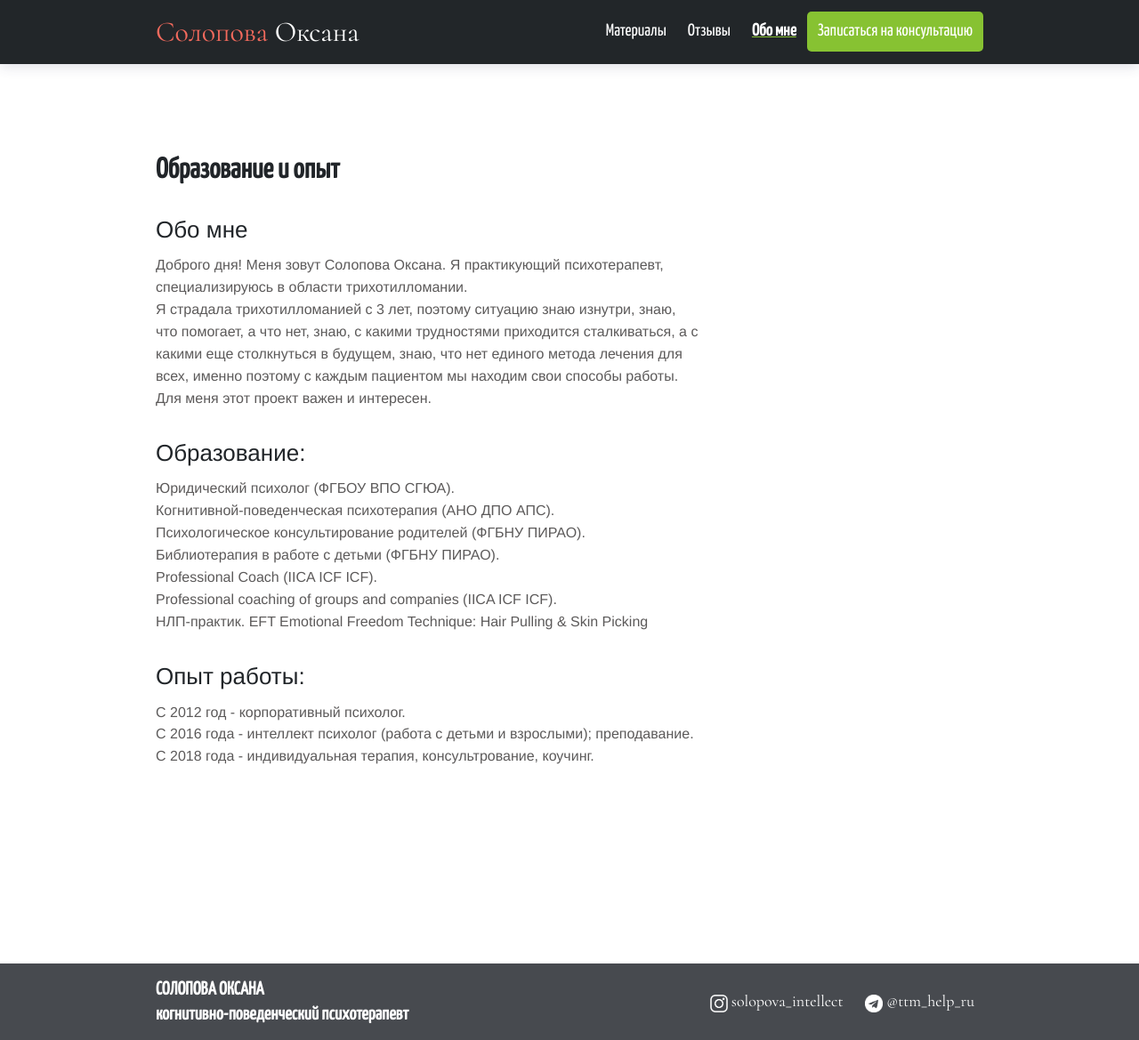
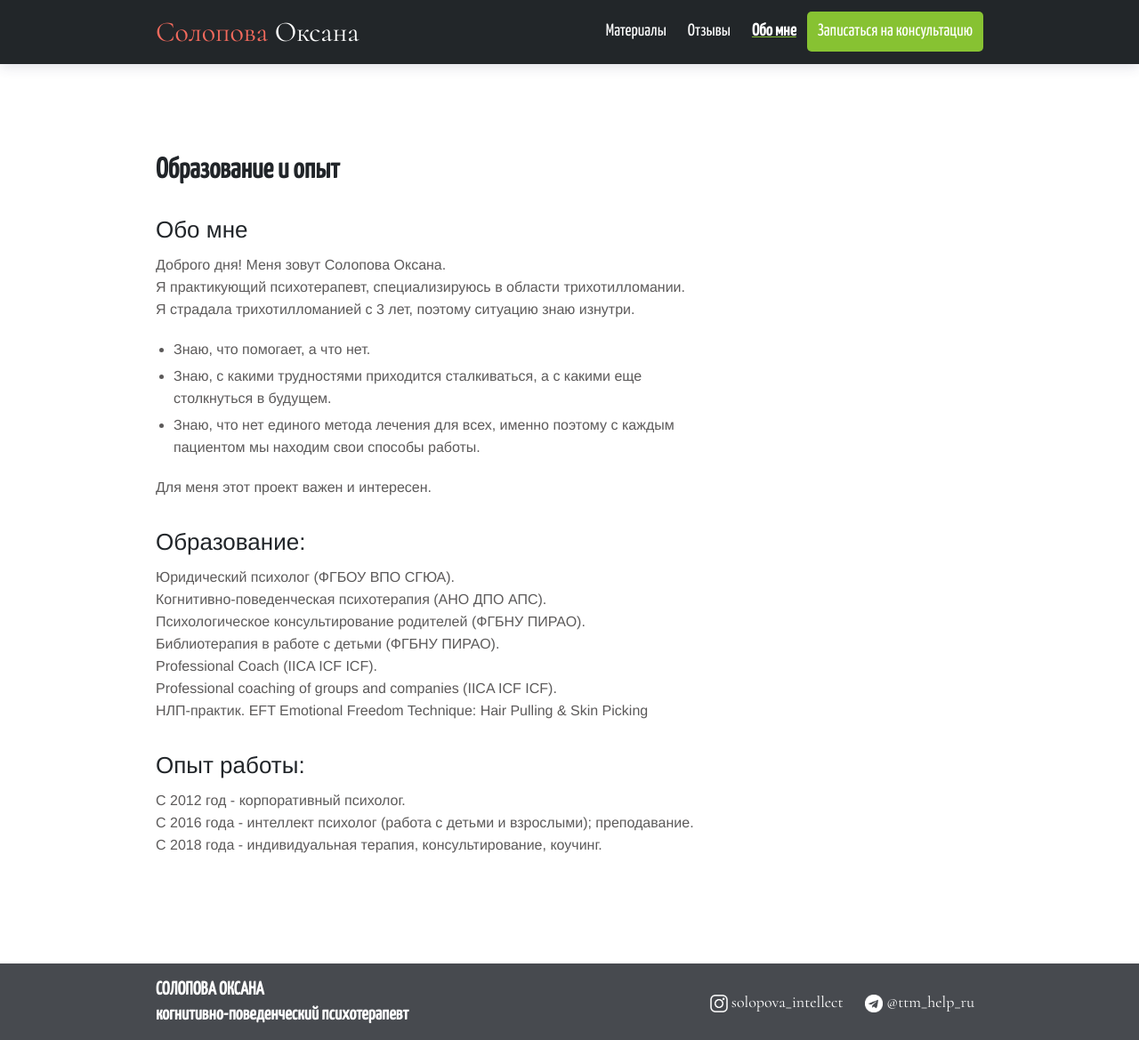
Before and after one commit to ttm-help/ttm-help.github.io, a Jekyll site: the page built from about.md, in a window 1280 px wide and 1169 px high. Shown: the whole window at 89% size. Built offline with Jekyll 4.4.1, drawn with Linux system fonts in a browser that asks for light colours.

Commit message:
fix typos and make the main page better for iphone 11

```diff
--- a/_data/contact.yml
+++ b/_data/contact.yml
@@ -1,4 +1,3 @@
 email: 'ttm.help.ru@gmail.com'
-phone: '+7 927 777 77'
 whatsapp: 'https://wa.me/79053810566'
 contact_button_link: 'contact'
--- a/_data/features.json
+++ b/_data/features.json
@@ -11,7 +11,7 @@
   },
   {
     "title": "Стоимость",
-    "description": "Диагоностическая консультация и терапия",
+    "description": "Диагностическая консультация и терапия",
     "link": "/price.html",
     "image": {
       "url": "images/features/noun_The Process_1885341.svg",
--- a/_sass/components/_slideshow.scss
+++ b/_sass/components/_slideshow.scss
@@ -4,7 +4,7 @@
     display: block;
 
     width: 30%;
-    min-width: 400px;
+    min-width: 350px;
     height: 20%;
     min-height: 600px;
 
--- a/about.md
+++ b/about.md
@@ -6,13 +6,18 @@
 ---
 
 ## Обо мне
-Доброго дня! Меня зовут Солопова Оксана. Я практикующий психотерапевт, специализируюсь в области трихотилломании.
-Я страдала трихотилломанией с 3 лет, поэтому ситуацию знаю изнутри, знаю, что помогает, а что нет, знаю, с какими трудностями приходится сталкиваться, а с какими еще столкнуться в будущем, знаю, что нет единого метода лечения для всех, именно поэтому с каждым пациентом мы находим свои способы работы.
+Доброго дня! Меня зовут Солопова Оксана.
+Я практикующий психотерапевт, специализируюсь в области трихотилломании.
+Я страдала трихотилломанией с 3 лет, поэтому ситуацию знаю изнутри.
+- Знаю, что помогает, а что нет.
+- Знаю, с какими трудностями приходится сталкиваться, а с какими еще столкнуться в будущем.
+- Знаю, что нет единого метода лечения для всех, именно поэтому с каждым пациентом мы находим свои способы работы.
+
 Для меня этот проект важен и интересен.
 
 ## Образование:
 Юридический психолог (ФГБОУ ВПО СГЮА).
-Когнитивной-поведенческая психотерапия (АНО ДПО АПС).
+Когнитивно-поведенческая психотерапия (АНО ДПО АПС).
 Психологическое консультирование родителей (ФГБНУ ПИРАО).
 Библиотерапия в работе с детьми (ФГБНУ ПИРАО).
 Professional Coach (IICA ICF ICF).
@@ -22,4 +27,4 @@
 ## Опыт работы:
 С 2012 год - корпоративный психолог.
 С 2016 года - интеллект психолог (работа с детьми и взрослыми); преподавание.
-С 2018 года - индивидуальная терапия, консультрование, коучинг.
+С 2018 года - индивидуальная терапия, консультирование, коучинг.
```
Also changed, not shown: _layouts/home.html (+6 -3 lines).
